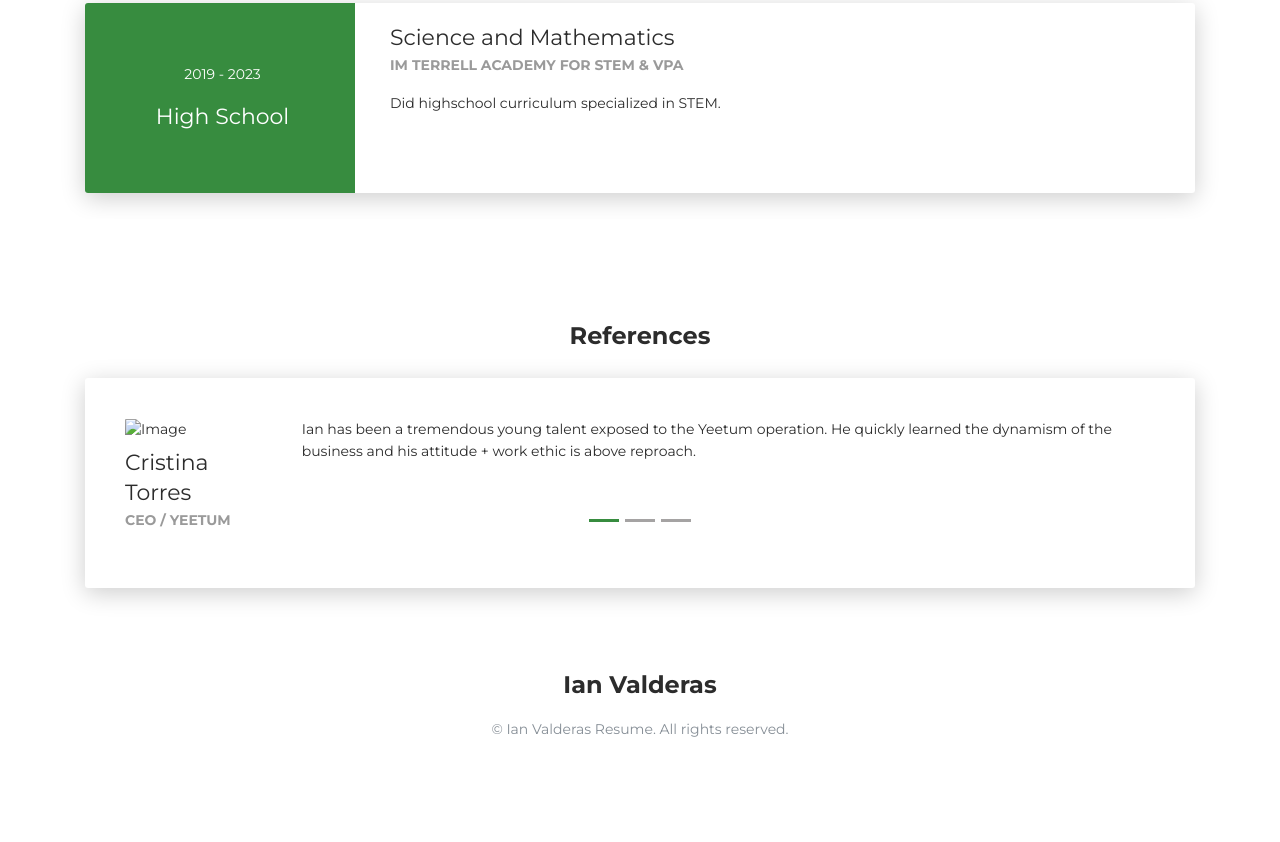
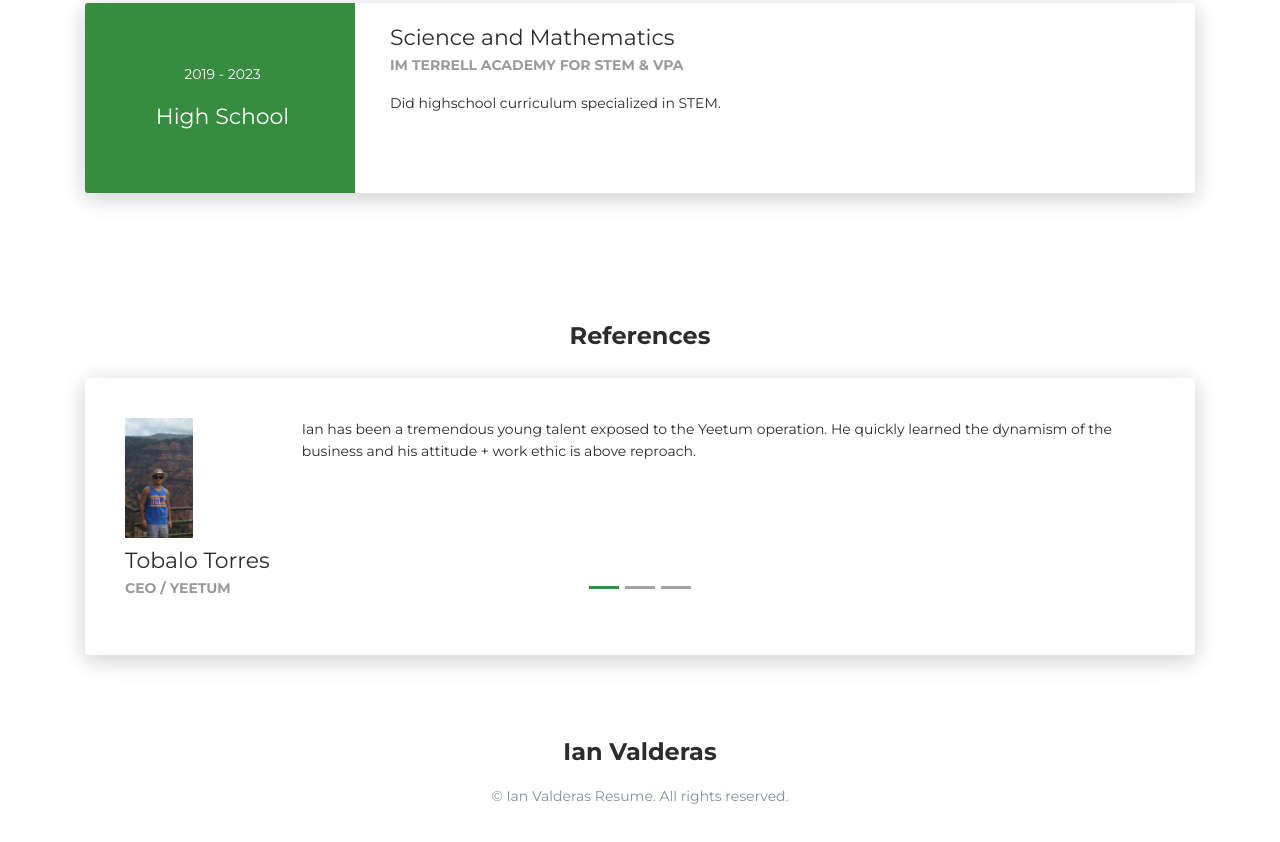
Before and after one commit to IanCVal94/resume, a website: page public/index.html in a window 1280 px wide. Shown: the part 2674-3516 px from the top of the page. Before the commit the page ends 3454 px from the top, so only its background shows below. Drawn offline with Linux system fonts and the light colour scheme; files whose address does not match are found by name.

Commit message:
added tobalo photo

```diff
--- a/public/index.html
+++ b/public/index.html
@@ -327,8 +327,8 @@
         <div class="carousel-inner">
           <div class="carousel-item active">
             <div class="row">
-              <div class="col-lg-2 col-md-3 cc-reference-header"><img src="images/reference-image-1.jpg" alt="Image"/>
-                <div class="h5 pt-2">Cristina Torres</div>
+              <div class="col-lg-2 col-md-3 cc-reference-header"><img src="scripts/images/tobalowithoutdiaper.png" alt="Image"/>
+                <div class="h5 pt-2">Tobalo Torres</div>
                 <p class="category">CEO / Yeetum</p>
               </div>
               <div class="col-lg-10 col-md-9">
```
Also changed, not shown: public/scripts/images/tobalowithoutdiaper.png (added).
